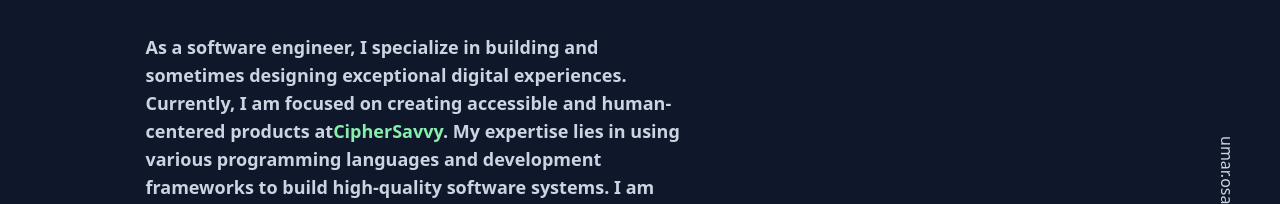
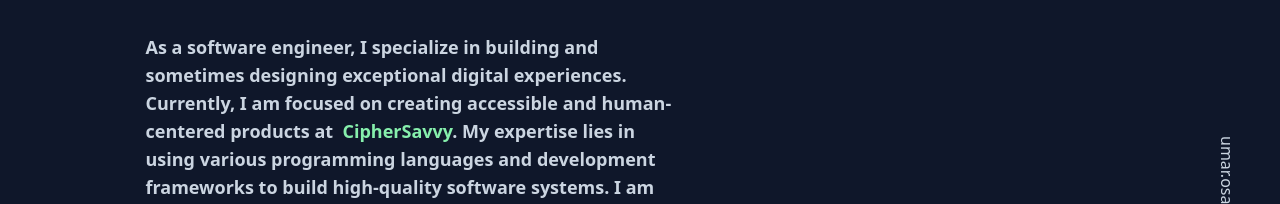
Before and after one commit to muhammad-umar-dev/profile-gatsby, a Gatsby site: page / in a window 1280 px wide. Shown: the part 383-587 px from the top of the page. Built offline with nearby package versions, Linux system fonts and the light colour scheme; Gatsby itself is replaced by a stand-in of ours.

Commit message:
spaces fixed

```diff
--- a/src/pages/index.jsx
+++ b/src/pages/index.jsx
@@ -58,24 +58,28 @@ const IndexPage = () => {
           <a
             className="p-3 font-mono text-sm text-slate-300 hover:text-green-300"
             // href="#about"
+            href="/"
           >
             <span className="text-green-300">01.</span> About
           </a>
           <a
             className="p-3 font-mono text-sm text-slate-300 hover:text-green-300"
             // href="#experience"
+            href="/"
           >
             <span className="text-green-300">02.</span> Experience
           </a>
           <a
             className="p-3 font-mono text-sm text-slate-300 hover:text-green-300"
             // href="#work"
+            href="/"
           >
             <span className="text-green-300">03.</span> Work
           </a>
           <a
             className="p-3 font-mono text-sm text-slate-300 hover:text-green-300"
             // href="#contact"
+            href="/"
           >
             <span className="text-green-300">04.</span> Contact
           </a>
@@ -239,7 +243,7 @@ const IndexPage = () => {
               designing exceptional digital experiences. Currently, I am focused
               on creating accessible and human-centered products at
               <span className="text-green-300 hover:underline">
-                CipherSavvy
+                &nbsp; CipherSavvy
               </span>
               . My expertise lies in using various programming languages and
               development frameworks to build high-quality software systems. I
@@ -377,7 +381,7 @@ const IndexPage = () => {
               <div className="md:w-[70%] w-full">
                 <div id="cipherSavvy">
                   <h1 className="text-white text-xl font-sans font-bold">
-                    FrontEnd Web Developer
+                    FrontEnd Web Developer&nbsp;
                     <span className="text-green-300">CipherSavvy</span>
                   </h1>
                   <p className="font-mono text-slate-400">Aug 2022 - Present</p>
@@ -403,7 +407,7 @@ const IndexPage = () => {
 
                 <div id="iconTechnologies" className="hidden">
                   <h1 className="text-white text-xl font-sans font-bold">
-                    Head of Operations
+                    Head of Operations&nbsp;
                     <span className="text-green-300">IconTechnologies</span>
                   </h1>
                   <p className="font-mono text-slate-400">
@@ -446,7 +450,7 @@ const IndexPage = () => {
 
                 <div id="iParagons" className="hidden">
                   <h1 className="text-white text-xl font-sans font-bold">
-                    Android Developer(Intern)
+                    Android Developer(Intern)&nbsp;
                     <span className="text-green-300">iParagons</span>
                   </h1>
                   <p className="font-mono text-slate-400">
@@ -482,7 +486,7 @@ const IndexPage = () => {
                 </div>
                 <div id="service" className="hidden">
                   <h1 className="text-white text-xl font-sans font-bold">
-                    IT Technical Support (Intern)
+                    IT Technical Support (Intern)&nbsp;
                     <span className="text-green-300">
                       Servis Industries limited
                     </span>
```
